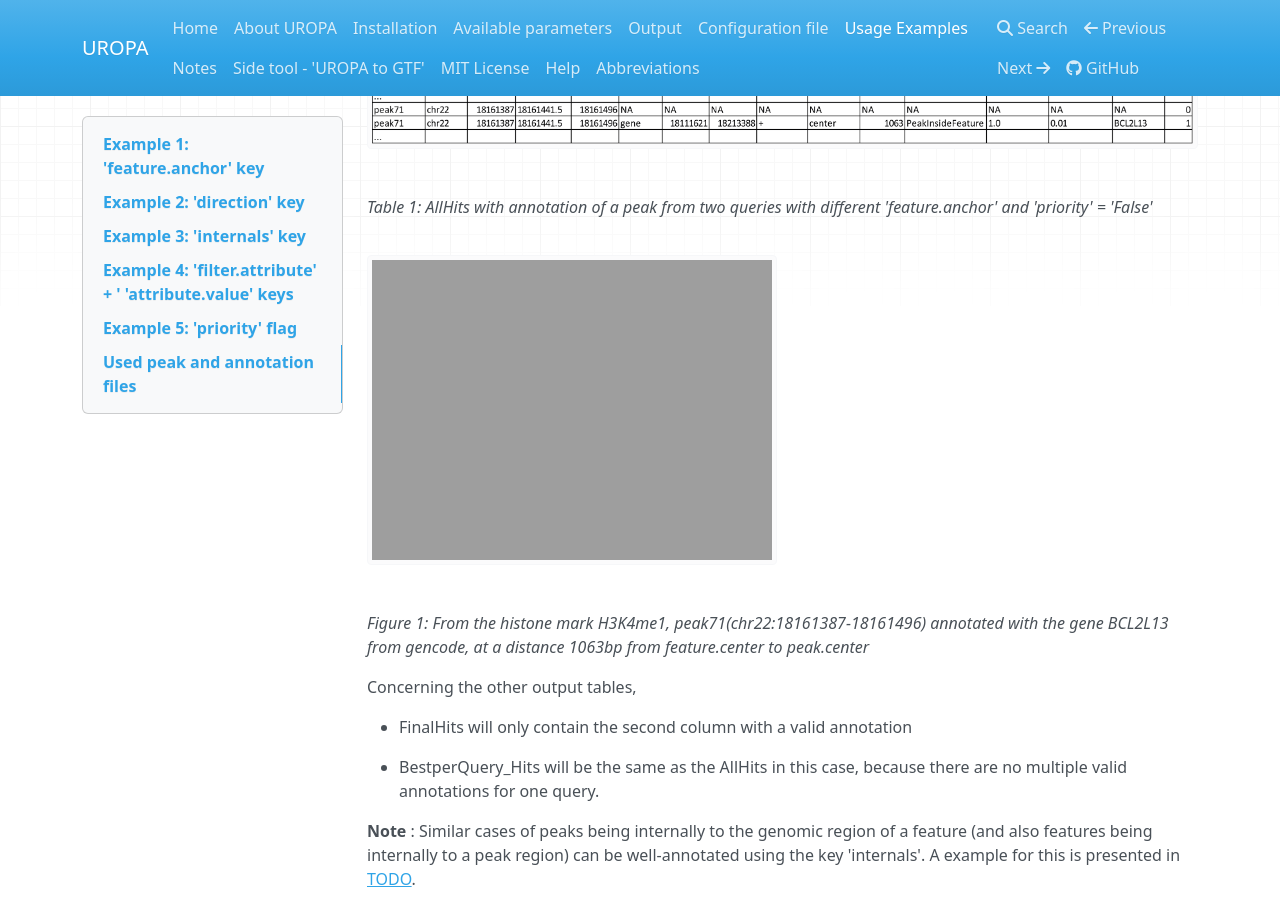
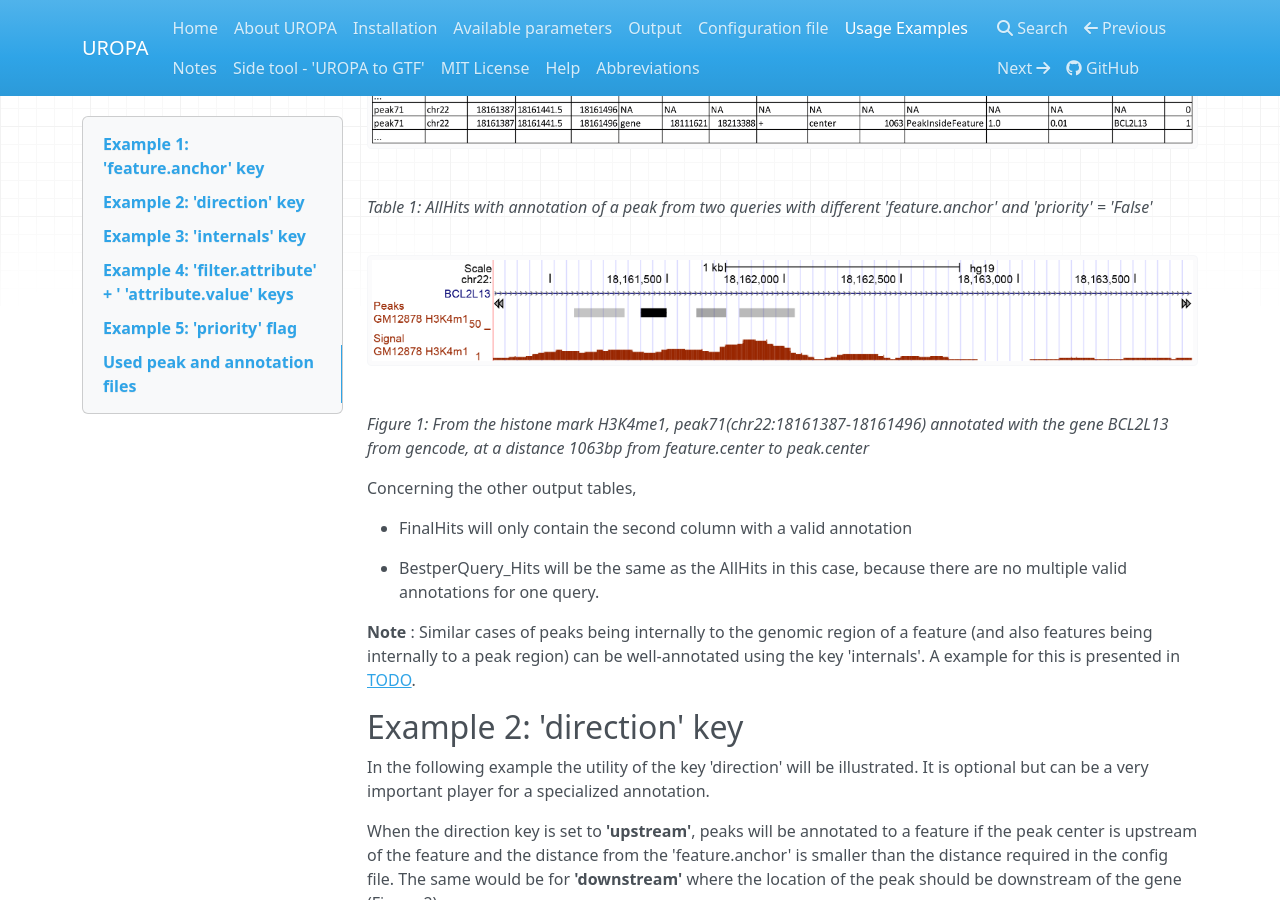
Before and after one commit to loosolab/UROPA, an MkDocs documentation site: the page built from docs/uropa-example.md, in a window 1280 px wide and 900 px high, scrolled down 732 px. Built offline with MkDocs 1.6.1, drawn with Linux system fonts in a browser that asks for light colours; nearby versions of some CDN libraries; old or Windows-style settings are respelled for this version of MkDocs.

Commit message:
adjusted image size

```diff
--- a/docs/uropa-example.md
+++ b/docs/uropa-example.md
@@ -29,7 +29,7 @@ The location of the gene and the peak of interest (highlighted in black colour)
 _Table 1: AllHits with annotation of a peak from two queries with different 'feature.anchor' and 'priority' = 'False'_
 
 
-![peak71](img/chr22-18161287-18161496_peak71_h3k4me1_feature_pos.png =150x)
+![peak71](img/chr22-18161287-18161496_peak71_h3k4me1_feature_pos.png)
 
 _Figure 1: From the histone mark H3K4me1, peak71(chr22:18161387-18161496) annotated with the gene *BCL2L13* from gencode, at a distance 1063bp from feature.center to peak.center_
 
@@ -57,7 +57,7 @@ So,the location of the peak is relative to the feature’s direction, and furthe
 
 *An overlap of the feature to the start or end of the peak is partially allowed, but the overlap should allow a clear evidence of the upstream or downstream location of the peak.*
 
-![peak_upstream](img/peak_Upstream_Downstream_of_gene.png)
+![peak_upstream](img/peak_Upstream_Downstream_of_gene.png =150px)
 
 
 Figure 2 : Location of a peak shown upstream of the start of a gene. In some cases the 'upstream' direction will be matched with annotation of genomic_location 'overlapStart', the second peak would be an example for this genomic location.
```
